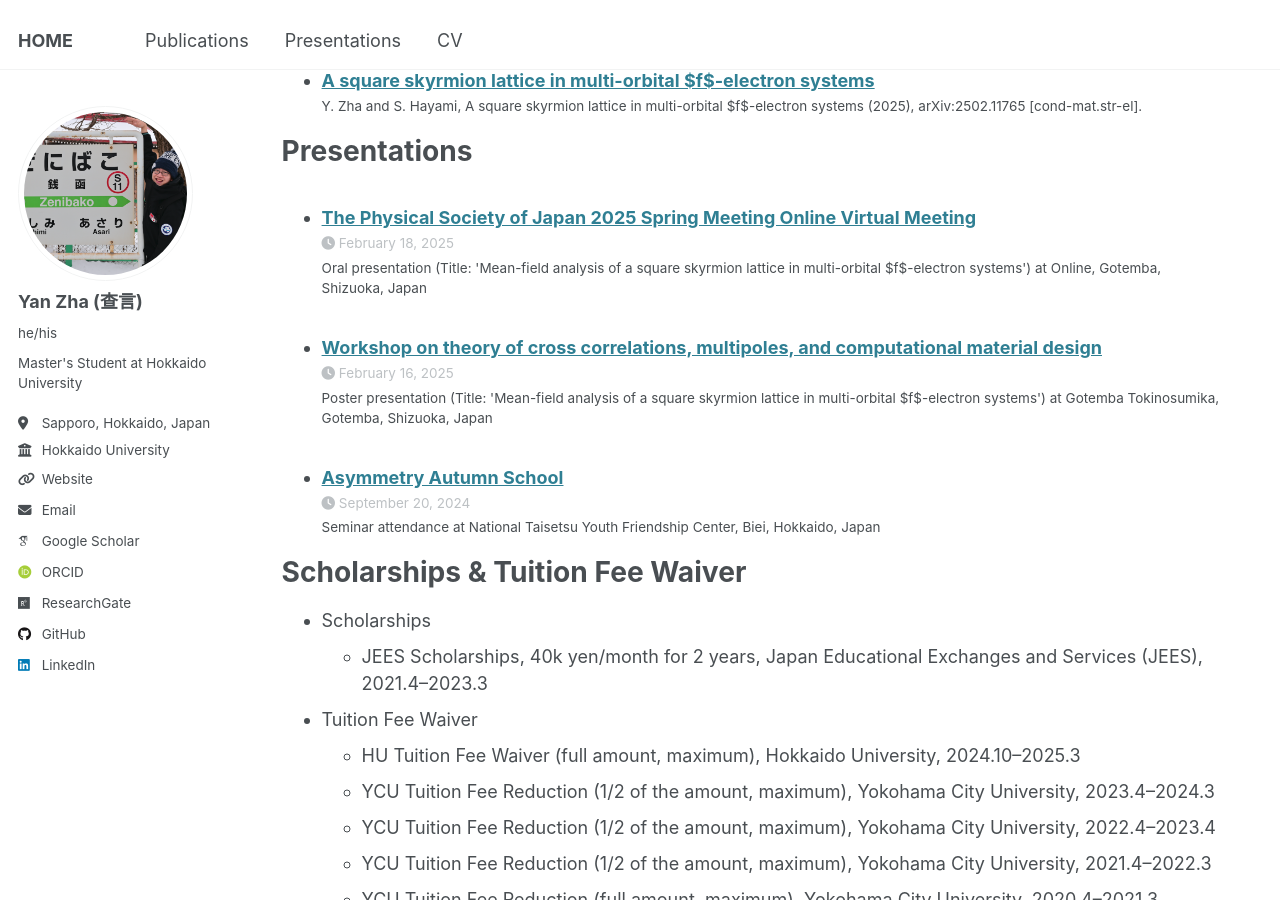
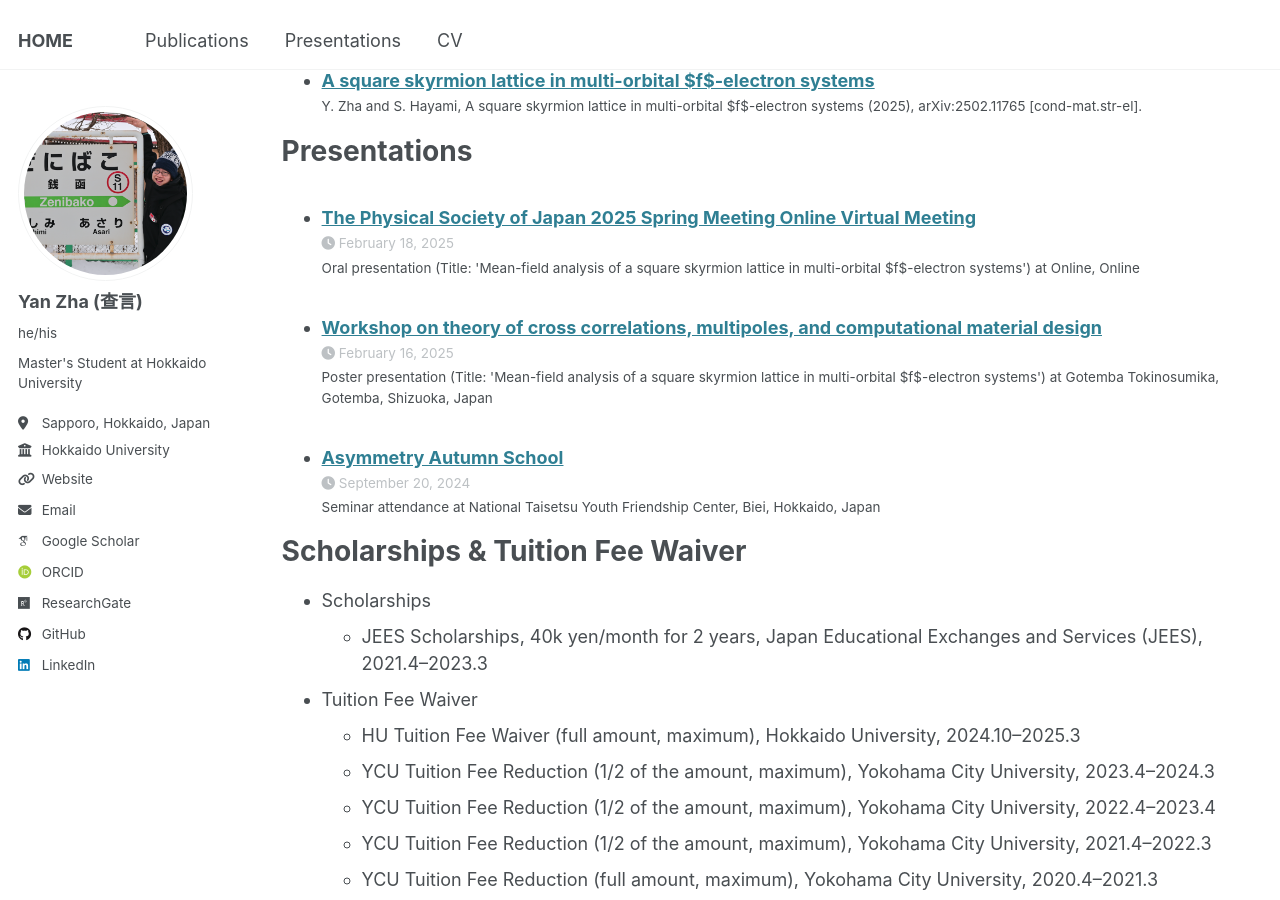
Before and after one commit to yzhacn/yzhacn.github.io, a Jekyll site: the page built from _pages/cv.md, in a window 1280 px wide and 900 px high, scrolled down 1098 px. Built offline with Jekyll 4.4.1, drawn with Linux system fonts in a browser that asks for light colours; some web fonts are replaced.

Commit message:
Update 2025-03-18-pre-2.md

```diff
--- a/_talks/2025-03-18-pre-2.md
+++ b/_talks/2025-03-18-pre-2.md
@@ -5,7 +5,7 @@ type: "Oral presentation (Title: 'Mean-field analysis of a square skyrmion latti
 permalink: "https://www.jps.or.jp/english/meetings-and-awards/spring/spring-meeting.html"
 venue: "Online"
 date: 2025.02.18-2025.02.21
-location: "Gotemba, Shizuoka, Japan"
+location: "Online"
 ---
 
-I gave a oral presentation entitled "Mean-field analysis of a square skyrmion lattice in multi-orbital $f$-electron systems" at ["The Physical Society of Japan 2025 Spring Meeting Online Virtual Meeting"](https://www.jps.or.jp/english/meetings-and-awards/spring/spring-meeting.html). @Online
+I gave an oral presentation entitled "Mean-field analysis of a square skyrmion lattice in multi-orbital $f$-electron systems" at ["The Physical Society of Japan 2025 Spring Meeting Online Virtual Meeting"](https://www.jps.or.jp/english/meetings-and-awards/spring/spring-meeting.html). @Online
```
